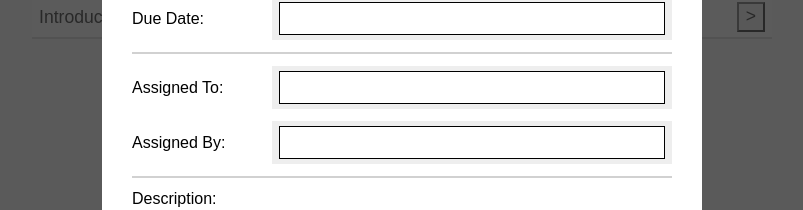
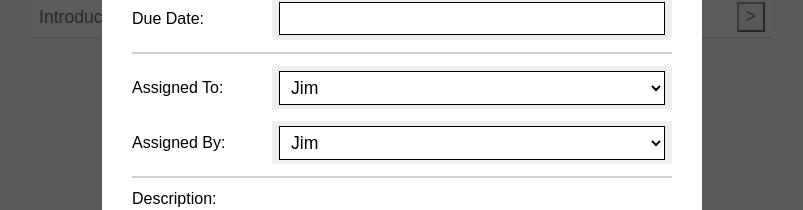
Before and after one commit to isabel985/task-manager, a React (Create React App) app: page /tasks in a window 1280 px wide. Both pictures are taken after a click on the button "Add Task". Shown: the part 326-536 px from the top of the page, without its empty margins (238-1041 px from the left). Built offline with nearby package versions, Linux system fonts and the light colour scheme.

Commit message:
add-task-form assignments are now drop downs

```diff
--- a/src/components/AddTaskForm.js
+++ b/src/components/AddTaskForm.js
@@ -12,8 +12,8 @@ class AddTaskForm extends Component {
         task_status: 'in-consideration',
         task_due_date: '',
         task_end_date: '',
-        task_assigned_to: '',
-        task_assigned_by: '',
+        task_assigned_to: this.props.teammembersdata[0].member_id,
+        task_assigned_by: this.props.teammembersdata[0].member_id,
         task_description: ''
       },
       project_id: data[0].project_id
@@ -57,12 +57,24 @@ class AddTaskForm extends Component {
         task_status: 'in-consideration',
         task_due_date: '',
         task_end_date: '',
-        task_assigned_to: '',
-        task_assigned_by: '',
+        task_assigned_to: this.props.teammembersdata[0].member_id,
+        task_assigned_by: this.props.teammembersdata[0].member_id,
         task_description: ''
       },
       project_id: data[0].project_id
     });
+  }
+
+  displayTeamMemberName = () => {
+    return this.props.teammembersdata.map( (member) => {
+      return(
+        <option value={member.member_id}>
+
+        {member.member_name}
+
+        </option>
+      );
+    })
   }
 
   render() {
@@ -167,12 +179,16 @@ class AddTaskForm extends Component {
                 </label>
 
                 <div className="item-detail-value">
-                  <input
+                  <select
                     className="item-detail-input"
-                    type="text"
                     name="task_assigned_to"
                     onChange={this.handleInputChange}
-                    value={this.state.task.task_assigned_to} />
+                    value={this.state.task.task_assigned_to}
+                  >
+
+                  {this.displayTeamMemberName()}
+
+                  </select>
                 </div>
               </div>
 
@@ -182,12 +198,15 @@ class AddTaskForm extends Component {
                 </label>
 
                 <div className="item-detail-value">
-                  <input
+                  <select
                     className="item-detail-input"
-                    type="text"
                     name="task_assigned_by"
                     onChange={this.handleInputChange}
-                    value={this.state.task.task_assigned_by} />
+                    value={this.state.task.task_assigned_by}
+                  >
+                    {this.displayTeamMemberName()}
+
+                  </select>
                 </div>
               </div>
             </div>
--- a/src/containers/TasksPage.js
+++ b/src/containers/TasksPage.js
@@ -4,6 +4,7 @@ import TaskSummary from '../components/TaskSummary';
 import TaskDetails from '../components/TaskDetails';
 import AddTaskForm from '../components/AddTaskForm';
 import Header from '../components/Header';
+import teammembersdata from '../data/teammembersdata';
 
 class TasksPage extends Component {
   constructor(props) {
@@ -100,7 +101,9 @@ class TasksPage extends Component {
       <AddTaskForm
         displayModal={this.state.addTask}
         handleAddTaskSave={this.handleAddTaskSave}
-        handleCancelAddTaskForm={this.handleCancelAddTaskForm} />
+        handleCancelAddTaskForm={this.handleCancelAddTaskForm}
+        teammembersdata={teammembersdata}
+        />
 
       </React.Fragment>
     );
```
